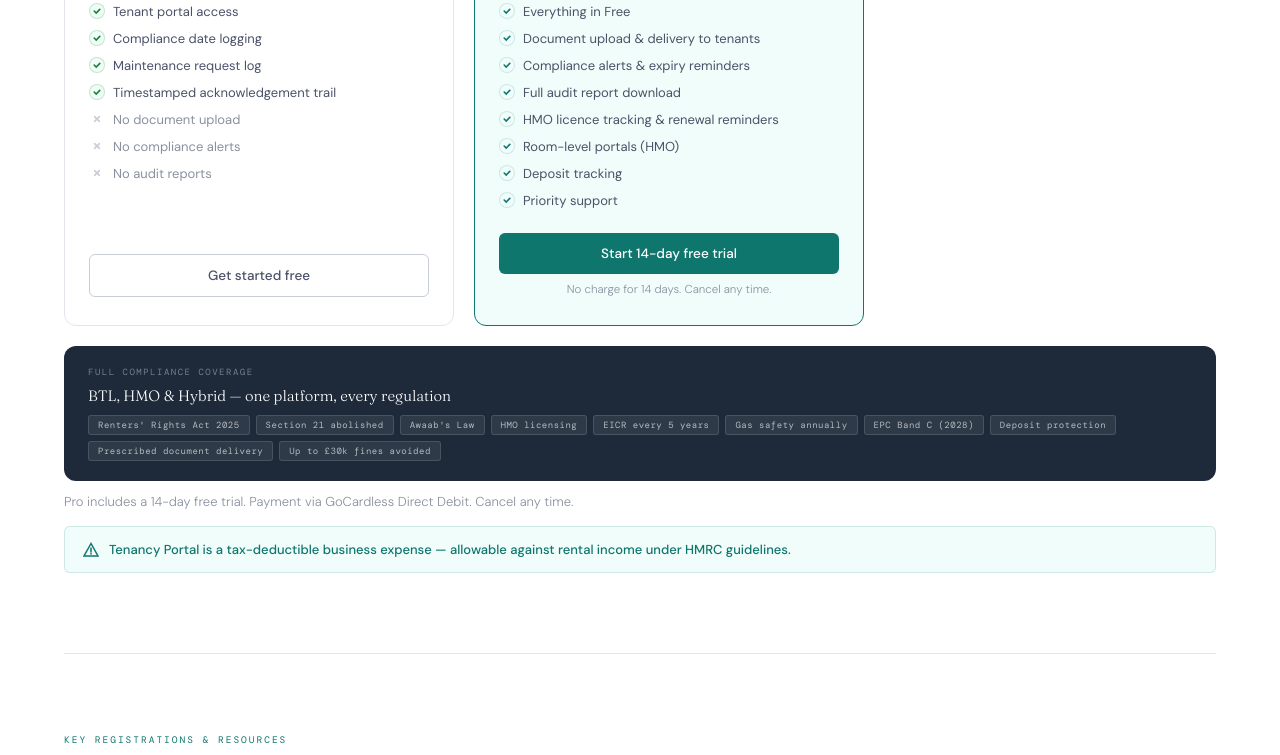
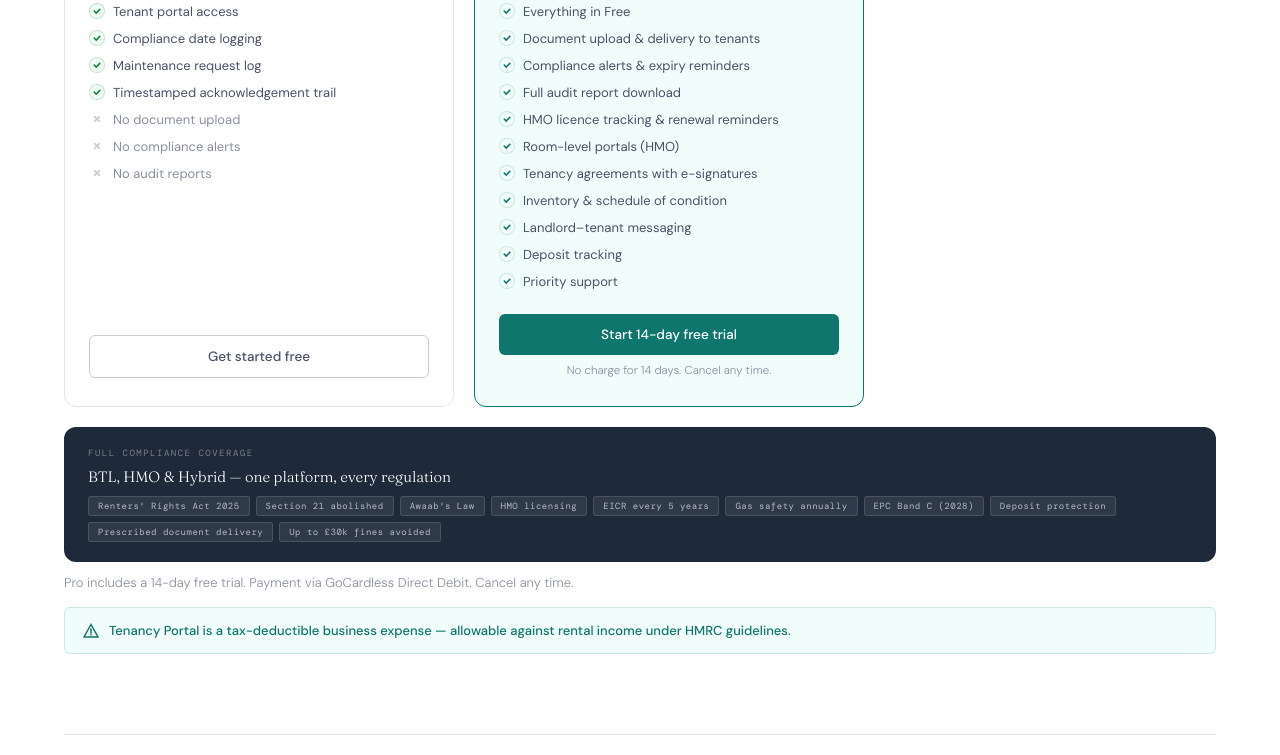
Before and after one commit to EFA-Properties/tenancy-portal-website, a plain HTML site: page index.html in a window 1280 px wide. Shown: the part 3676-4431 px from the top of the page. Drawn offline with nearby package versions, Linux system fonts and the light colour scheme.

Commit message:
Add tenancy agreements, inventory & messaging to Pro features and CTA
- CTA subtitle now highlights key capabilities: compliance docs, tenancy
  agreements, inventories, e-signatures, messaging
- Pro pricing card adds: tenancy agreements with e-signatures, inventory
  & schedule of condition, landlord-tenant messaging

Co-Authored-By: Claude Opus 4.6 <noreply@anthropic.com>

```diff
--- a/index.html
+++ b/index.html
@@ -818,6 +818,9 @@
         <div class="pcn-feat"><div class="pcn-check pcn-check-teal"><svg viewBox="0 0 10 10" fill="none" stroke="currentColor" stroke-width="2" stroke-linecap="round"><path d="M1.5 5l2.5 2.5 4.5-4.5"/></svg></div>Full audit report download</div>
         <div class="pcn-feat"><div class="pcn-check pcn-check-teal"><svg viewBox="0 0 10 10" fill="none" stroke="currentColor" stroke-width="2" stroke-linecap="round"><path d="M1.5 5l2.5 2.5 4.5-4.5"/></svg></div>HMO licence tracking &amp; renewal reminders</div>
         <div class="pcn-feat"><div class="pcn-check pcn-check-teal"><svg viewBox="0 0 10 10" fill="none" stroke="currentColor" stroke-width="2" stroke-linecap="round"><path d="M1.5 5l2.5 2.5 4.5-4.5"/></svg></div>Room-level portals (HMO)</div>
+        <div class="pcn-feat"><div class="pcn-check pcn-check-teal"><svg viewBox="0 0 10 10" fill="none" stroke="currentColor" stroke-width="2" stroke-linecap="round"><path d="M1.5 5l2.5 2.5 4.5-4.5"/></svg></div>Tenancy agreements with e-signatures</div>
+        <div class="pcn-feat"><div class="pcn-check pcn-check-teal"><svg viewBox="0 0 10 10" fill="none" stroke="currentColor" stroke-width="2" stroke-linecap="round"><path d="M1.5 5l2.5 2.5 4.5-4.5"/></svg></div>Inventory &amp; schedule of condition</div>
+        <div class="pcn-feat"><div class="pcn-check pcn-check-teal"><svg viewBox="0 0 10 10" fill="none" stroke="currentColor" stroke-width="2" stroke-linecap="round"><path d="M1.5 5l2.5 2.5 4.5-4.5"/></svg></div>Landlord–tenant messaging</div>
         <div class="pcn-feat"><div class="pcn-check pcn-check-teal"><svg viewBox="0 0 10 10" fill="none" stroke="currentColor" stroke-width="2" stroke-linecap="round"><path d="M1.5 5l2.5 2.5 4.5-4.5"/></svg></div>Deposit tracking</div>
         <div class="pcn-feat"><div class="pcn-check pcn-check-teal"><svg viewBox="0 0 10 10" fill="none" stroke="currentColor" stroke-width="2" stroke-linecap="round"><path d="M1.5 5l2.5 2.5 4.5-4.5"/></svg></div>Priority support</div>
       </div>
@@ -954,7 +957,7 @@
 <!-- CTA -->
 <div class="cta-section" id="start">
   <h2 class="cta-h">Start protecting yourself<br><em>today</em></h2>
-  <p class="cta-sub">Free for your first property. Pro is £29.99/mo with a 14-day free trial — no contracts, cancel any time.</p>
+  <p class="cta-sub">Compliance documents, tenancy agreements, inventories, e-signatures and messaging — all in one portal.<br>Pro is £29.99/mo with a 14-day free trial. No contracts, cancel any time.</p>
   <div class="cta-btns">
     <a href="#" class="btn-white">Get started free</a>
     <a href="mailto:hello@tenancy-portal.co.uk" class="btn-outline-white">hello@tenancy-portal.co.uk</a>
```
